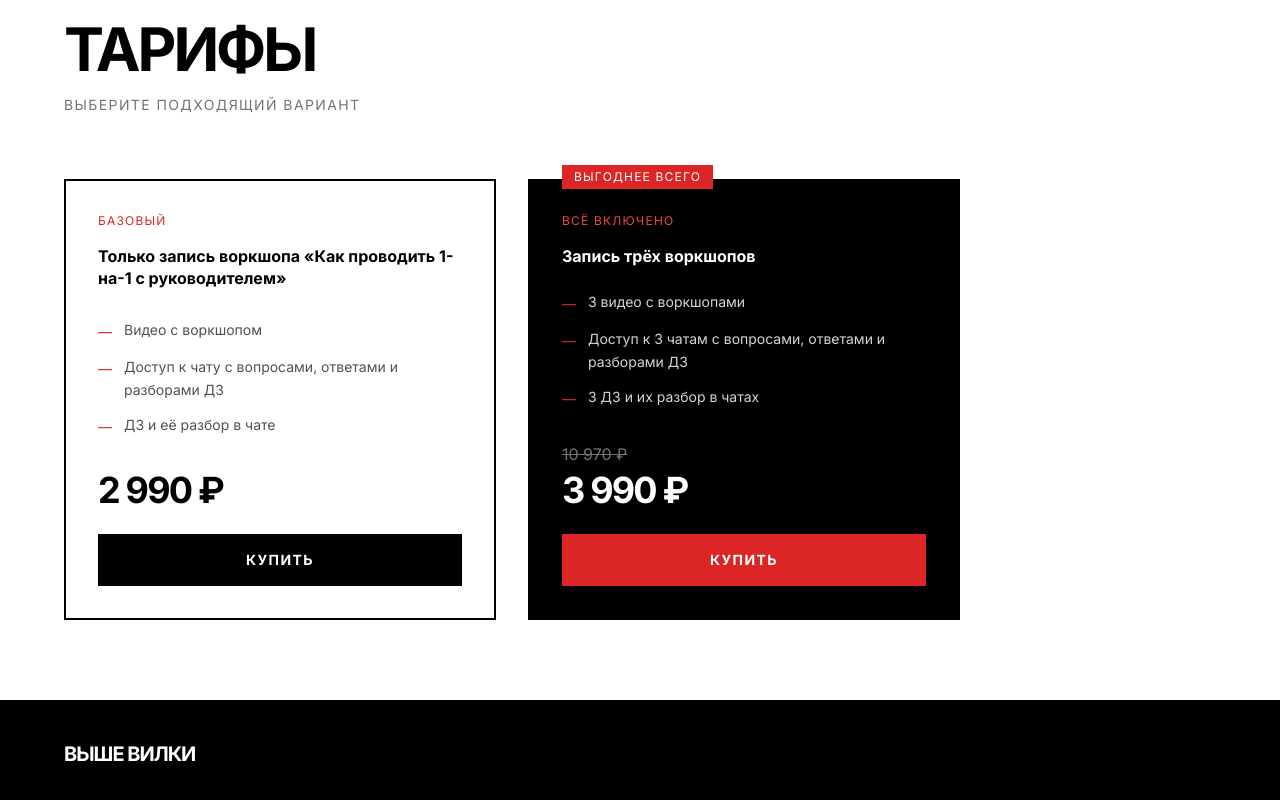
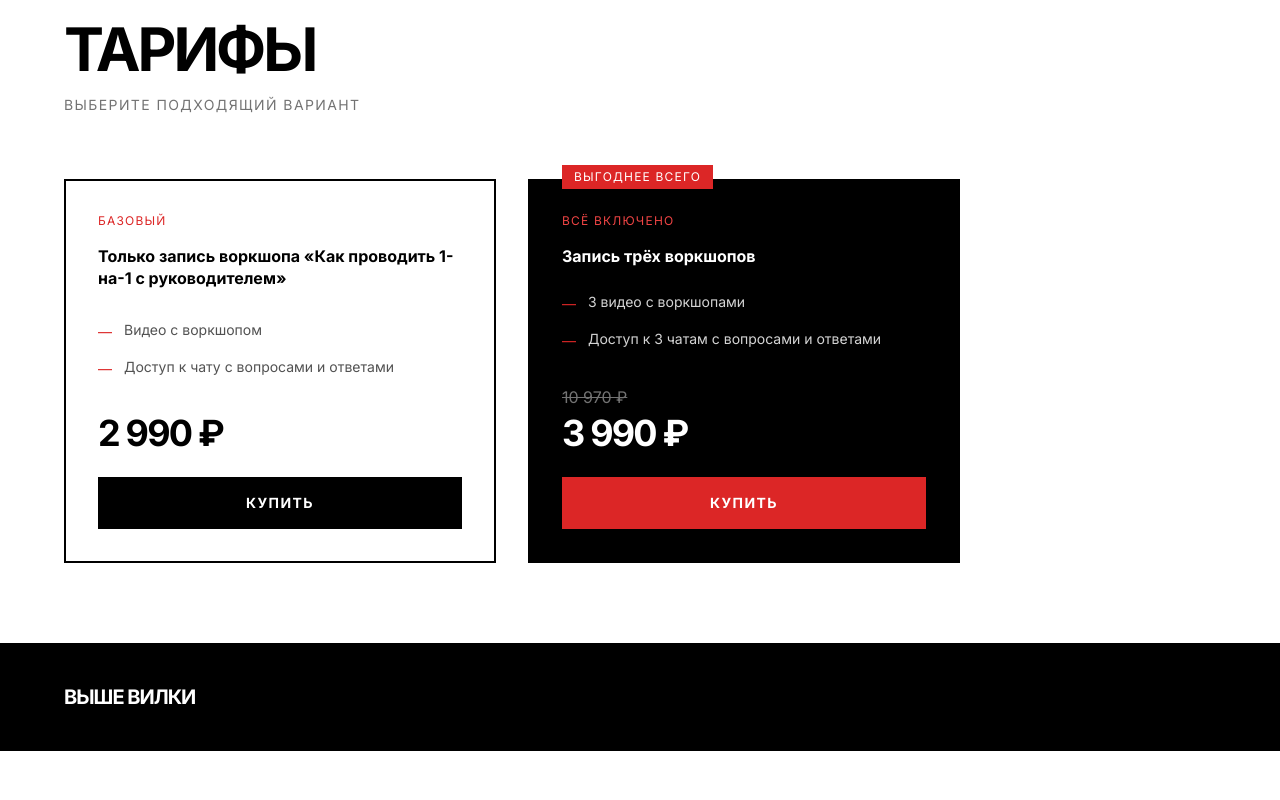
Before and after one commit to pr-poehali-dev/project-quantum-leap-29, a React (Vite) app: page / in a window 1280 px wide. Shown: the part 1577-2377 px from the top of the page. After the commit the page ends 2328 px from the top, so only its background shows below. Built offline with nearby package versions, Linux system fonts and the light colour scheme.

Commit message:
убери пункты с ДЗ и их разбор в чатах

```diff
--- a/src/pages/Index.tsx
+++ b/src/pages/Index.tsx
@@ -38,8 +38,7 @@ export default function Index() {
       title: "Только запись воркшопа «Как проводить 1-на-1 с руководителем»",
       features: [
         "Видео с воркшопом",
-        "Доступ к чату с вопросами, ответами и разборами ДЗ",
-        "ДЗ и её разбор в чате",
+        "Доступ к чату с вопросами и ответами",
       ],
       oldPrice: null,
       price: "2 990 ₽",
@@ -51,8 +50,7 @@ export default function Index() {
       title: "Запись трёх воркшопов",
       features: [
         "3 видео с воркшопами",
-        "Доступ к 3 чатам с вопросами, ответами и разборами ДЗ",
-        "3 ДЗ и их разбор в чатах",
+        "Доступ к 3 чатам с вопросами и ответами",
       ],
       oldPrice: "10 970 ₽",
       price: "3 990 ₽",
```
